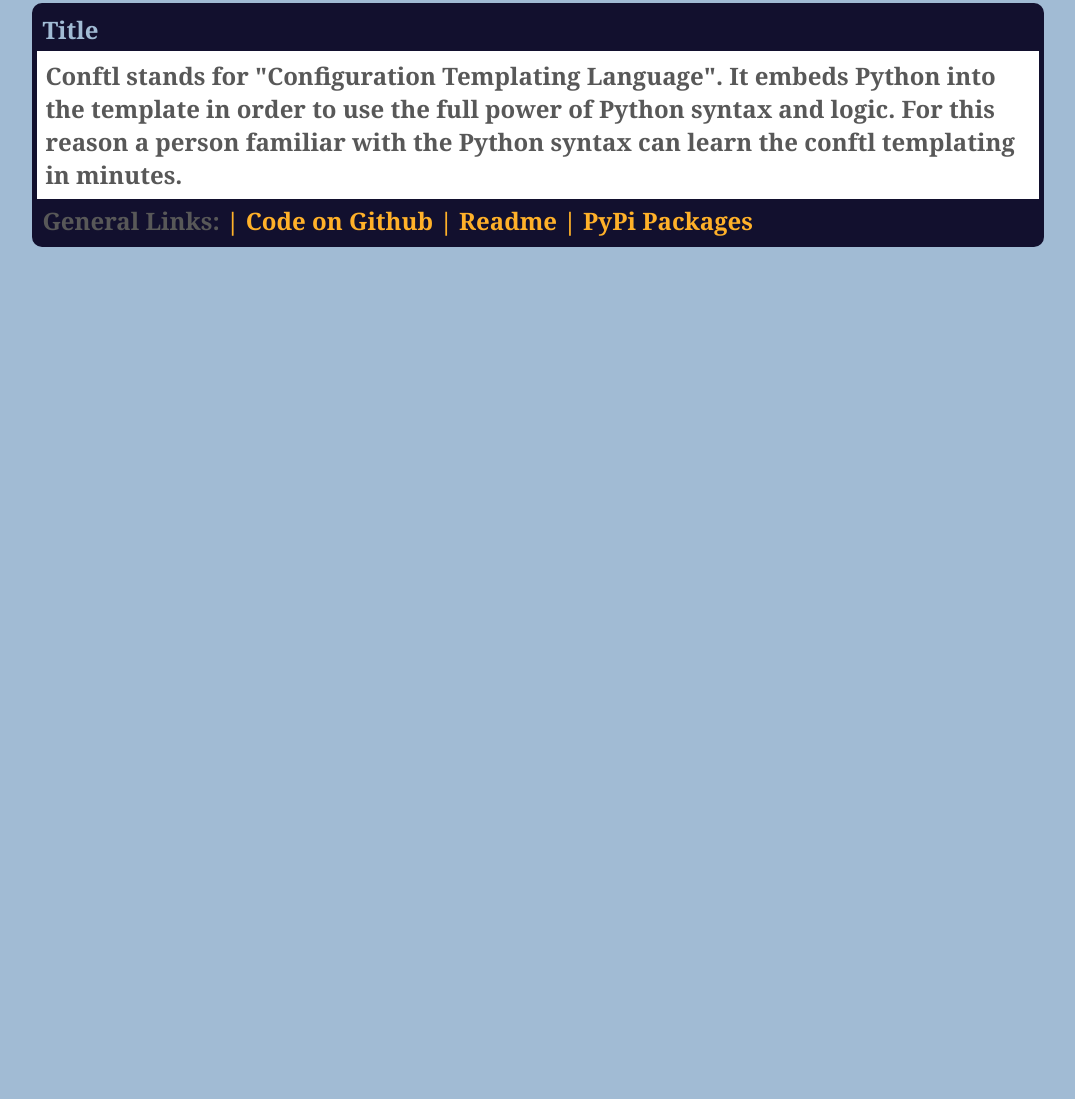
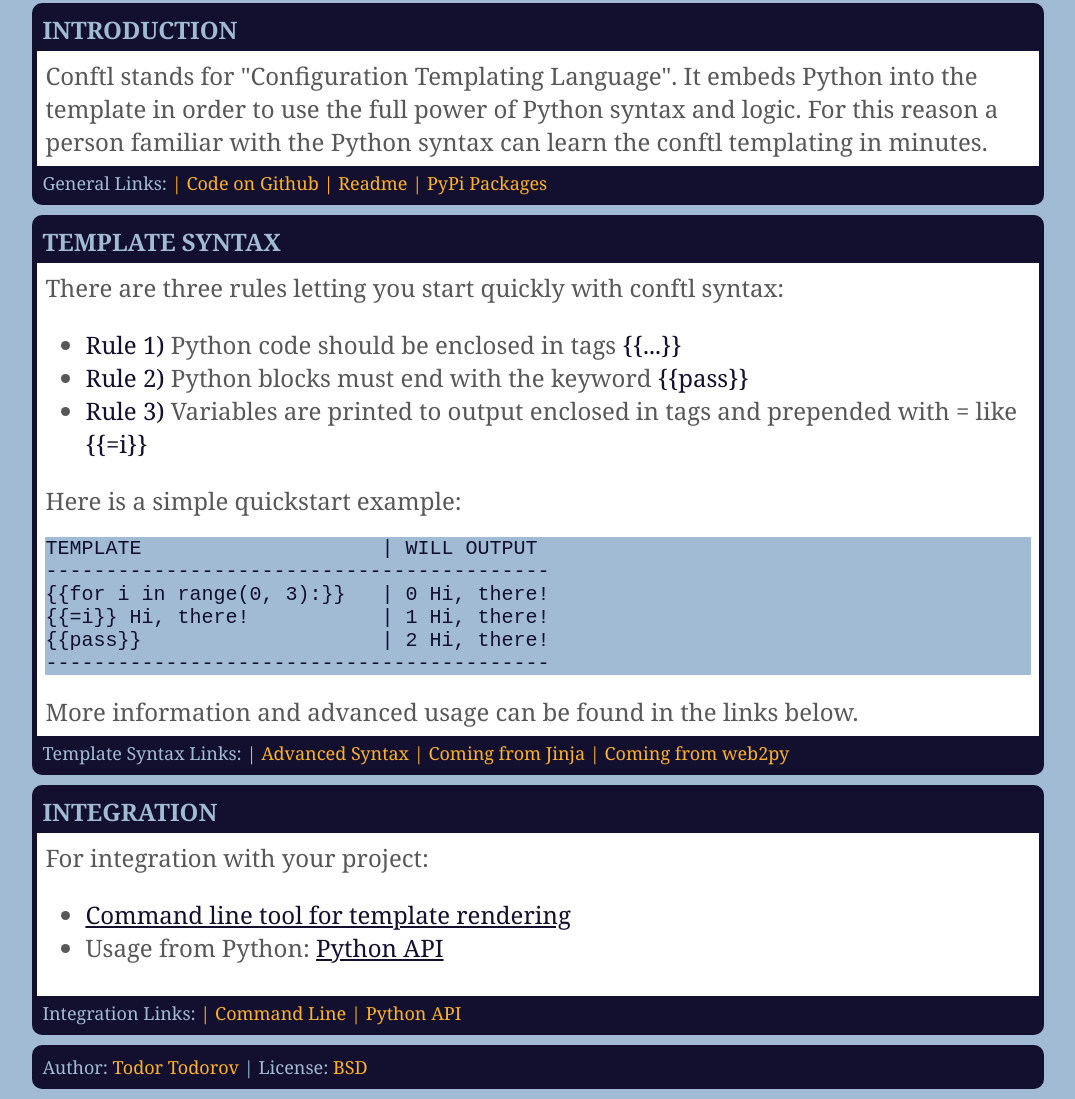
Before and after one commit to ttt-fifo/conftl, a plain HTML site: page docs/index.html in a window 1280 px wide. Shown: the part 177-1276 px from the top of the page, without its empty margins (102-1177 px from the left). Before the commit the page ends 800 px from the top, so only its background shows below. Drawn offline with Linux system fonts and the light colour scheme.

Commit message:
Docs: publish site
Conftl site published at https://ttt-fifo.github.io/conftl

```diff
--- a/docs/css/style.css
+++ b/docs/css/style.css
@@ -1,6 +1,6 @@
 body {
     font-family: Georgia, "Times New Roman", Times, serif;
-    font-weight: bold;
+    /* font-weight: bold;*/
     font-size: large;
     margin: 10;
     background-color: #a1bbd4;
@@ -27,9 +27,19 @@ body {
     margin: 3px;
     padding: 5px 5px 5px 5px;
 }
+.body pre {
+    background-color: #a1bbd4;
+    color: #12102e;
+}
+.body a {
+    color: #12102e;
+}
 .footer {
     background-color: #12102e;
     padding: 5px 5px 5px 5px;
+    font-weight: normal;
+    font-size: large;
+    color: #a1bbd4;
 }
 .footer a {
     color: #ffb129;
--- a/docs/index.html
+++ b/docs/index.html
@@ -22,7 +22,7 @@ conftl
 
 <div class="paragraph">
     <div class="title">
-        Title
+INTRODUCTION
     </div>
     <div class="body">
 Conftl stands for "Configuration Templating Language". It embeds Python into the template in order to use the full power of Python syntax and logic. For this reason a person familiar with the Python syntax can learn the conftl templating in minutes.
@@ -35,6 +35,62 @@ General Links:
     </div>
 </div>
 
+<div class="paragraph">
+    <div class="title">
+TEMPLATE SYNTAX
+    </div>
+    <div class="body">
+There are three rules letting you start quickly with conftl syntax:
+        <ul>
+            <li><span style="color:#12102e;">Rule 1)</span> Python code should be enclosed in tags <span style="color:#12102e;">{{...}}</span></li>
+            <li><span style="color:#12102e;">Rule 2)</span> Python blocks must end with the keyword <span style="color:#12102e;">{{pass}}</span></li>
+            <li><span style="color:#12102e;">Rule 3)</span> Variables are printed to output enclosed in tags and prepended with = like <span style="color:#12102e;">{{=i}}</span></li>
+        </ul>
+Here is a simple quickstart example:
+<pre>
+TEMPLATE                    | WILL OUTPUT
+------------------------------------------
+{{for i in range(0, 3):}}   | 0 Hi, there!
+{{=i}} Hi, there!           | 1 Hi, there!
+{{pass}}                    | 2 Hi, there!
+------------------------------------------
+</pre>
+More information and advanced usage can be found in the links below.
+    </div>
+    <div class="footer">
+Template Syntax Links:
+        <a href="https://github.com/ttt-fifo/conftl/blob/master/docs/TEMPLATE_SYNTAX.md" target="_blank">| Advanced Syntax</a>
+        <a href="https://github.com/ttt-fifo/conftl/blob/master/docs/JINJA.md" target="_blank">| Coming from Jinja</a>
+        <a href="https://github.com/ttt-fifo/conftl/blob/master/docs/WEB2PY.md" target="_blank">| Coming from web2py</a>
+    </div>
+</div>
+
+<div class="paragraph">
+    <div class="title">
+INTEGRATION
+    </div>
+    <div class="body">
+For integration with your project:
+        <ul>
+            <li><a href="https://github.com/ttt-fifo/conftl/blob/master/docs/COMMAND_LINE.md" target="_blank">Command line tool for template rendering</a></li>
+            <li>Usage from Python: <a href="https://github.com/ttt-fifo/conftl/blob/master/docs/PYTHON_API.md" target="_blank">Python API</a></li>
+        <ul>
+    </div>
+    <div class="footer">
+Integration Links:
+        <a href="https://github.com/ttt-fifo/conftl/blob/master/docs/COMMAND_LINE.md" target="_blank">| Command Line</a>
+        <a href="https://github.com/ttt-fifo/conftl/blob/master/docs/PYTHON_API.md" target="_blank">| Python API</a></li>
+    </div>
+</div>
+
+<div class="paragraph">
+    <div class="footer">
+Author: <a href="https://ttt-fifo.github.io" target="_blank">Todor Todorov</a>
+| License: <a href="https://github.com/ttt-fifo/conftl/blob/master/LICENSE" target="_blank">BSD</a>
+    </div>
+</div>
+
+
 </div>
 </body>
 </html>
```
